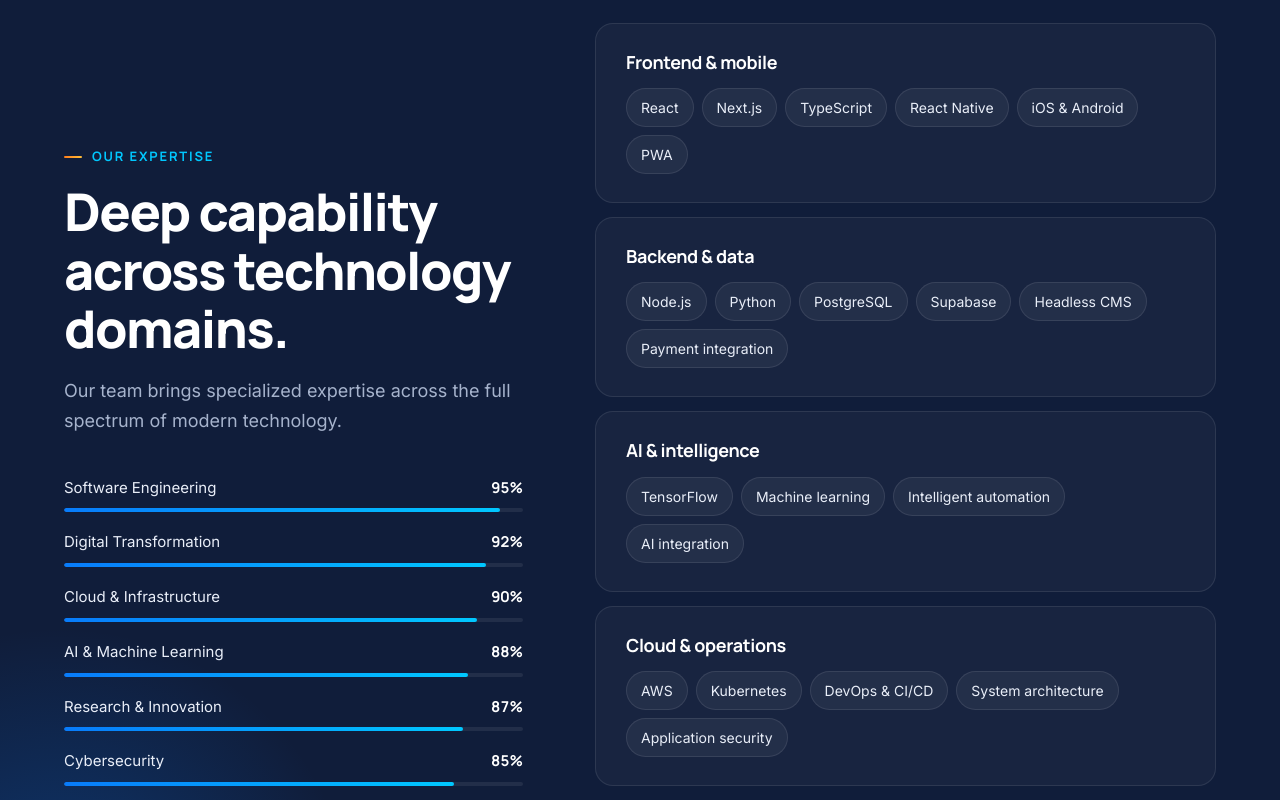
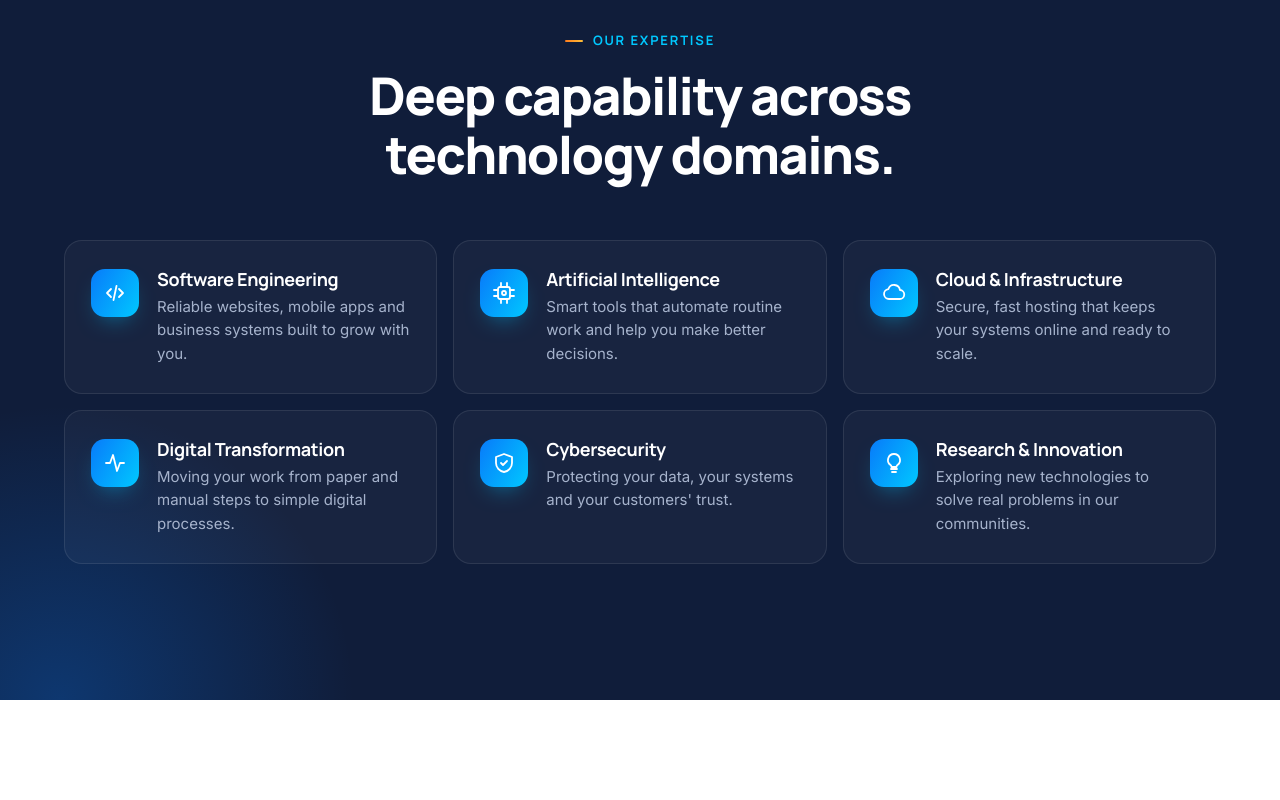
Before and after one commit to Ashenafi-Bancha/zamanatech, a plain HTML site: page website/index.html in a window 1280 px wide. Shown: the part 7720-8520 px from the top of the page. Drawn offline with Linux system fonts and the light colour scheme.

Commit message:
Simplify expertise section to a plain list of domains

```diff
--- a/website/index.html
+++ b/website/index.html
@@ -22,7 +22,7 @@
   <link rel="preconnect" href="https://fonts.googleapis.com">
   <link rel="preconnect" href="https://fonts.gstatic.com" crossorigin>
   <link href="https://fonts.googleapis.com/css2?family=Inter:wght@400;500;600&family=Manrope:wght@500;600;700;800&display=swap" rel="stylesheet">
-  <link rel="stylesheet" href="styles.css?v=20261126">
+  <link rel="stylesheet" href="styles.css?v=20261127">
 </head>
 <body>
   <a class="skip-link" href="#main">Skip to content</a>
@@ -438,40 +438,37 @@
 
     <!-- ========== Expertise ========== -->
     <section class="section expertise dark" id="expertise" aria-labelledby="expertise-title">
-      <div class="container expertise-grid">
-        <div class="expertise-copy">
+      <div class="container">
+        <header class="section-head section-head--center">
           <p class="kicker reveal">Our expertise</p>
           <h2 id="expertise-title" class="reveal">Deep capability across technology domains.</h2>
-          <p class="section-sub reveal">Our team brings specialized expertise across the full spectrum of modern technology.</p>
-
-          <ul class="skills reveal" aria-label="Expertise levels">
-            <li><span>Software Engineering</span><b>95%</b><i style="--v:95%"></i></li>
-            <li><span>Digital Transformation</span><b>92%</b><i style="--v:92%"></i></li>
-            <li><span>Cloud &amp; Infrastructure</span><b>90%</b><i style="--v:90%"></i></li>
-            <li><span>AI &amp; Machine Learning</span><b>88%</b><i style="--v:88%"></i></li>
-            <li><span>Research &amp; Innovation</span><b>87%</b><i style="--v:87%"></i></li>
-            <li><span>Cybersecurity</span><b>85%</b><i style="--v:85%"></i></li>
-          </ul>
-        </div>
-
-        <div class="stack">
-          <div class="stack-row reveal">
-            <h3>Frontend &amp; mobile</h3>
-            <ul class="chips"><li>React</li><li>Next.js</li><li>TypeScript</li><li>React Native</li><li>iOS &amp; Android</li><li>PWA</li></ul>
-          </div>
-          <div class="stack-row reveal">
-            <h3>Backend &amp; data</h3>
-            <ul class="chips"><li>Node.js</li><li>Python</li><li>PostgreSQL</li><li>Supabase</li><li>Headless CMS</li><li>Payment integration</li></ul>
-          </div>
-          <div class="stack-row reveal">
-            <h3>AI &amp; intelligence</h3>
-            <ul class="chips"><li>TensorFlow</li><li>Machine learning</li><li>Intelligent automation</li><li>AI integration</li></ul>
-          </div>
-          <div class="stack-row reveal">
-            <h3>Cloud &amp; operations</h3>
-            <ul class="chips"><li>AWS</li><li>Kubernetes</li><li>DevOps &amp; CI/CD</li><li>System architecture</li><li>Application security</li></ul>
-          </div>
-        </div>
+        </header>
+        <ul class="x-list">
+          <li class="reveal">
+            <span class="x-icon"><svg viewBox="0 0 24 24" aria-hidden="true"><path d="m8 8-4 4 4 4M16 8l4 4-4 4M13.5 5l-3 14"/></svg></span>
+            <div><h3>Software Engineering</h3><p>Reliable websites, mobile apps and business systems built to grow with you.</p></div>
+          </li>
+          <li class="reveal">
+            <span class="x-icon"><svg viewBox="0 0 24 24" aria-hidden="true"><rect x="6" y="6" width="12" height="12" rx="2"/><path d="M9 2v4M15 2v4M9 18v4M15 18v4M2 9h4M2 15h4M18 9h4M18 15h4"/><circle cx="12" cy="12" r="2"/></svg></span>
+            <div><h3>Artificial Intelligence</h3><p>Smart tools that automate routine work and help you make better decisions.</p></div>
+          </li>
+          <li class="reveal">
+            <span class="x-icon"><svg viewBox="0 0 24 24" aria-hidden="true"><path d="M7 18a5 5 0 0 1-.6-9.96A6 6 0 0 1 18 9a4.5 4.5 0 0 1-.5 9H7Z"/></svg></span>
+            <div><h3>Cloud &amp; Infrastructure</h3><p>Secure, fast hosting that keeps your systems online and ready to scale.</p></div>
+          </li>
+          <li class="reveal">
+            <span class="x-icon"><svg viewBox="0 0 24 24" aria-hidden="true"><path d="M3 12h4l3-8 4 16 3-8h4"/></svg></span>
+            <div><h3>Digital Transformation</h3><p>Moving your work from paper and manual steps to simple digital processes.</p></div>
+          </li>
+          <li class="reveal">
+            <span class="x-icon"><svg viewBox="0 0 24 24" aria-hidden="true"><path d="M12 3 4 6v6c0 4.5 3.4 8.2 8 9 4.6-.8 8-4.5 8-9V6l-8-3Z"/><path d="m9 12 2 2 4-4"/></svg></span>
+            <div><h3>Cybersecurity</h3><p>Protecting your data, your systems and your customers' trust.</p></div>
+          </li>
+          <li class="reveal">
+            <span class="x-icon"><svg viewBox="0 0 24 24" aria-hidden="true"><path d="M9 18h6M10 21h4"/><path d="M12 3a6 6 0 0 0-3.5 10.9c.6.5 1 1.2 1 2.1h5c0-.9.4-1.6 1-2.1A6 6 0 0 0 12 3Z"/></svg></span>
+            <div><h3>Research &amp; Innovation</h3><p>Exploring new technologies to solve real problems in our communities.</p></div>
+          </li>
+        </ul>
       </div>
     </section>
 
@@ -987,6 +984,6 @@
     <a href="#contact" class="mb-cta"><span>Get a quote</span><svg viewBox="0 0 20 20" aria-hidden="true"><path d="M4 10h11m-4-4 4 4-4 4"/></svg></a>
   </nav>
 
-  <script src="main.js?v=20261126" defer></script>
+  <script src="main.js?v=20261127" defer></script>
 </body>
 </html>
--- a/website/styles.css
+++ b/website/styles.css
@@ -1236,3 +1236,23 @@ html.menu-lock .wa-fab, body.is-typing .wa-fab { opacity: 0; pointer-events: non
 .bb-swatches { gap: 6.5cqw; padding: 2.6cqw 4.5cqw 5.6cqw; }
 .bb-swatches em { font-size: 1.75cqw; }
 .bb-caption { right: auto; bottom: auto; left: 1%; top: -4%; }
+
+/* Expertise: simple list */
+.x-list { position: relative; display: grid; grid-template-columns: repeat(3, 1fr); gap: 16px; }
+.x-list li {
+  display: flex; gap: 18px; align-items: flex-start; padding: 28px 26px; border-radius: var(--radius);
+  background: var(--d-card); border: 1px solid var(--d-line); transition: border-color .3s, background .3s;
+}
+.x-list li:hover { border-color: rgba(0, 200, 255, .3); background: rgba(255, 255, 255, .05); }
+.x-icon { flex: none; width: 48px; height: 48px; border-radius: 14px; display: grid; place-items: center; color: #fff; background: var(--grad); box-shadow: 0 10px 24px -12px rgba(0, 200, 255, .7); }
+.x-icon svg { width: 24px; height: 24px; fill: none; stroke: currentColor; stroke-width: 1.8; stroke-linecap: round; stroke-linejoin: round; }
+.x-list h3 { font-size: 18px; font-weight: 700; color: #fff; }
+.x-list p { margin-top: 6px; font-size: 15px; color: var(--d-text-2); line-height: 1.55; }
+@media (max-width: 1080px) { .x-list { grid-template-columns: repeat(2, 1fr); } }
+@media (max-width: 640px) {
+  .x-list { grid-template-columns: 1fr; gap: 10px; }
+  .x-list li { padding: 18px 16px; gap: 14px; }
+  .x-icon { width: 42px; height: 42px; border-radius: 12px; }
+  .x-list h3 { font-size: 16.5px; }
+  .x-list p { font-size: 14px; }
+}
```
